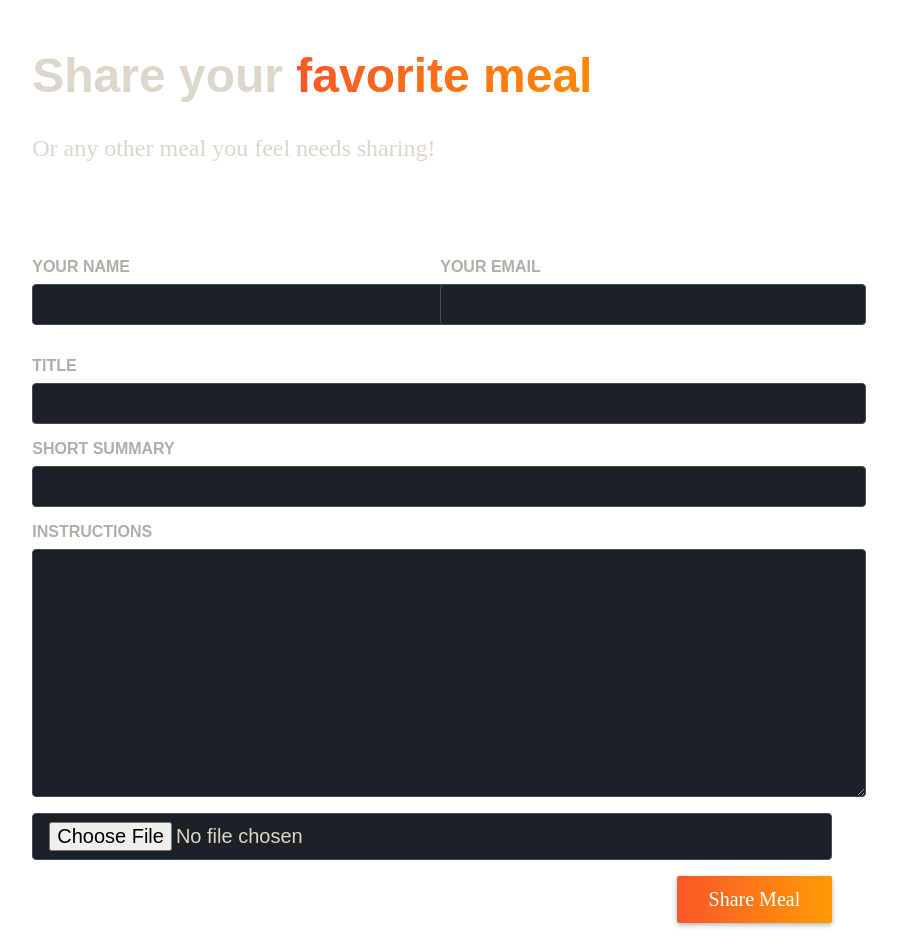
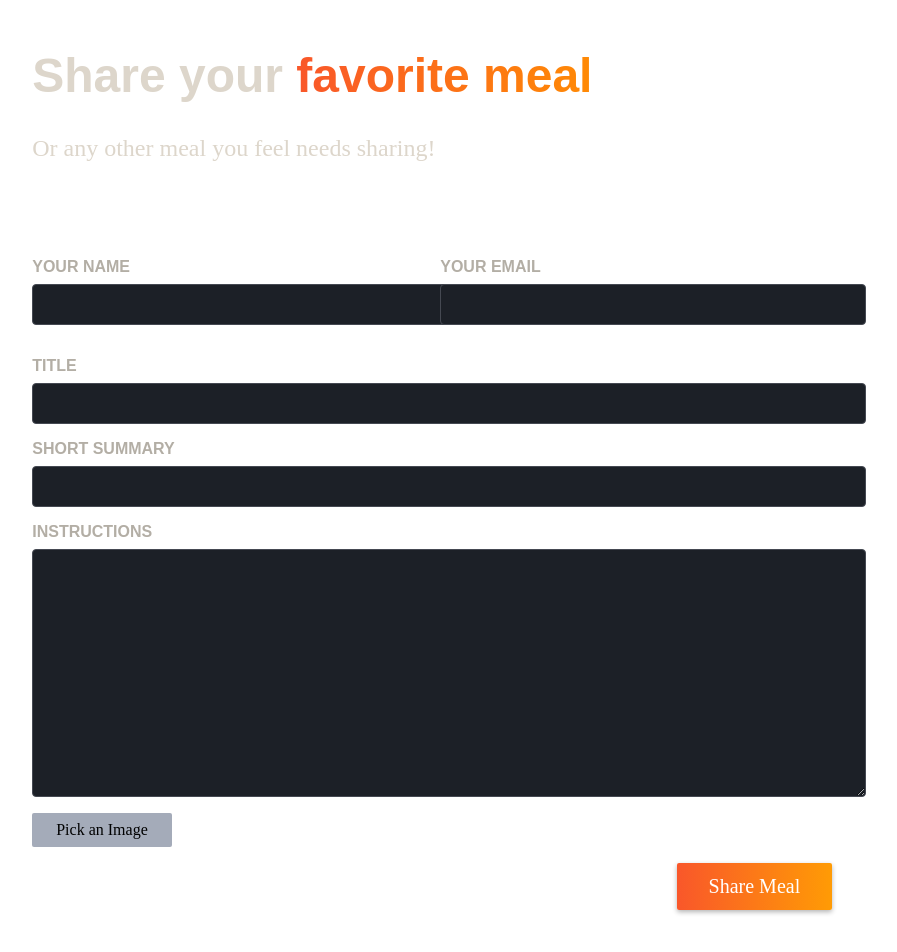
Before and after one commit to bibekkmr15/Next-js-002, a Next.js app: page /meals/share in a window 1280 px wide. Shown: the top 952 px of the page, without its empty margins (39-936 px from the left). Built offline with nearby package versions, Linux system fonts and the light colour scheme.

Commit message:
share meal page - image picker - custom image pucker input button

```diff
--- a/components/meals/image-picker.js
+++ b/components/meals/image-picker.js
@@ -1,16 +1,35 @@
+"use client";
+
+import { useRef } from "react";
+
 import classes from "./image-picker.module.css";
 
 export default function ImagePicker({ label, name }) {
+  const imageInput = useRef();
+
+  function handlePickClick() {
+    imageInput.current.click();
+  }
+
   return (
     <div className={classes.picker}>
       <label htmlFor="image">{label}</label>
       <div className={classes.controls}>
         <input
+          className={classes.input}
           type="file"
           id={name}
           accept="image/png, image/jpeg"
           name={name}
+          ref={imageInput}
         />
+        <button
+          className={classes.button}
+          type="button"
+          onClick={handlePickClick}
+        >
+          Pick an Image
+        </button>
       </div>
     </div>
   );
```
